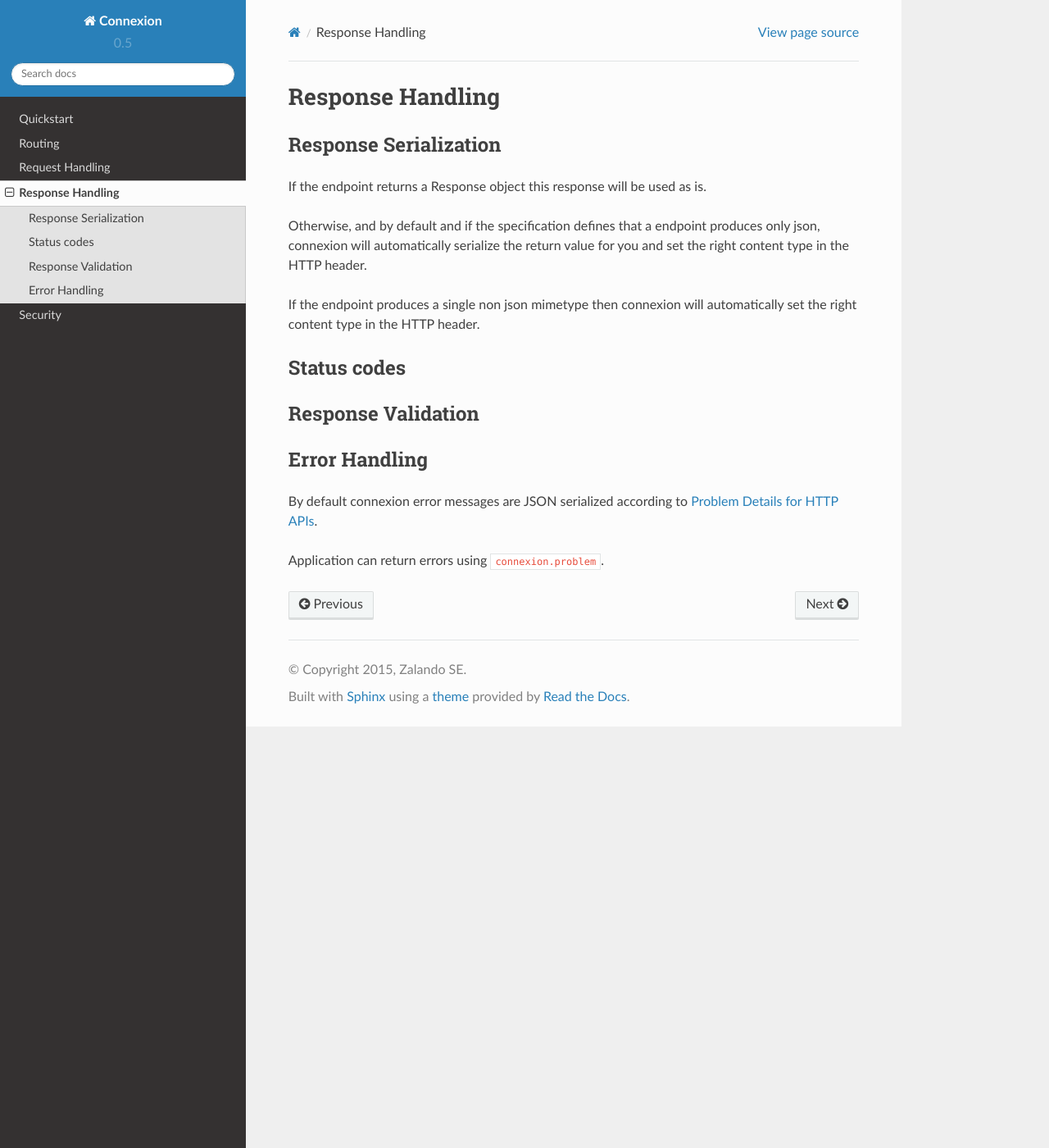
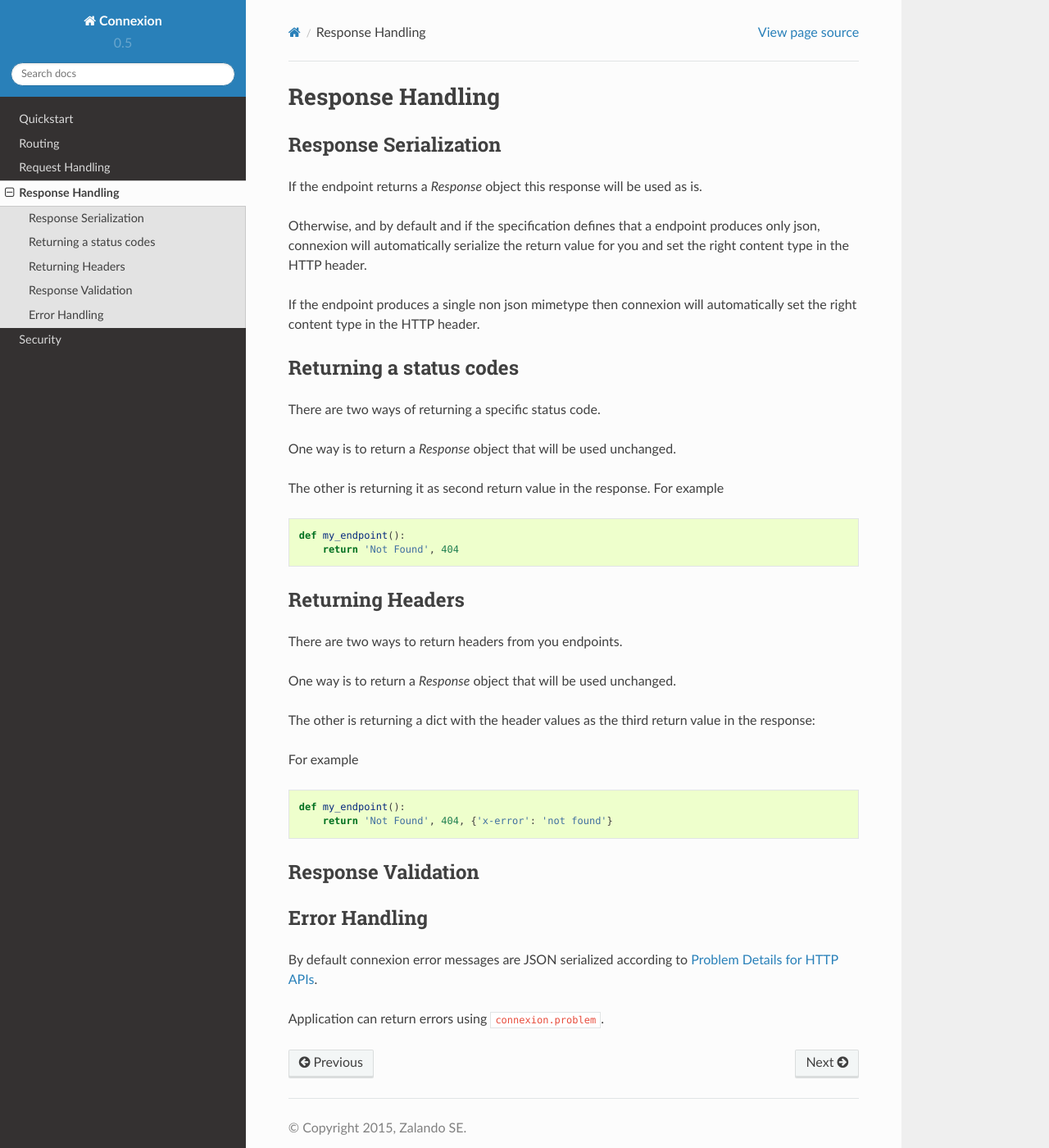
Before and after one commit to spec-first/connexion, a Sphinx documentation site: the page built from docs/response.rst, in a window 1280 px wide and 1400 px high. Shown: the whole window at 82% size. Built offline with Sphinx 7.4.7 and the Read the Docs theme 2.0.0, drawn with Linux system fonts in a browser that asks for light colours.

Commit message:
#78 Document how to return a status code and headers

```diff
--- a/docs/response.rst
+++ b/docs/response.rst
@@ -3,7 +3,7 @@ Response Handling
 
 Response Serialization
 ----------------------
-If the endpoint returns a Response object this response will be used as is.
+If the endpoint returns a `Response` object this response will be used as is.
 
 Otherwise, and by default and if the specification defines that a endpoint
 produces only json, connexion will automatically serialize the return value
@@ -12,8 +12,34 @@ for you and set the right content type in the HTTP header.
 If the endpoint produces a single non json mimetype then connexion will
 automatically set the right content type in the HTTP header.
 
-Status codes
-------------
+Returning a status codes
+------------------------
+There are two ways of returning a specific status code.
+
+One way is to return a `Response` object that will be used unchanged.
+
+The other is returning it as second return value in the response. For example
+
+.. code-block:: python
+
+    def my_endpoint():
+        return 'Not Found', 404
+
+Returning Headers
+-----------------
+There are two ways to return headers from you endpoints.
+
+One way is to return a `Response` object that will be used unchanged.
+
+The other is returning a dict with the header values as the third return value
+in the response:
+
+For example
+
+.. code-block:: python
+
+    def my_endpoint():
+        return 'Not Found', 404, {'x-error': 'not found'}
 
 
 Response Validation
```
